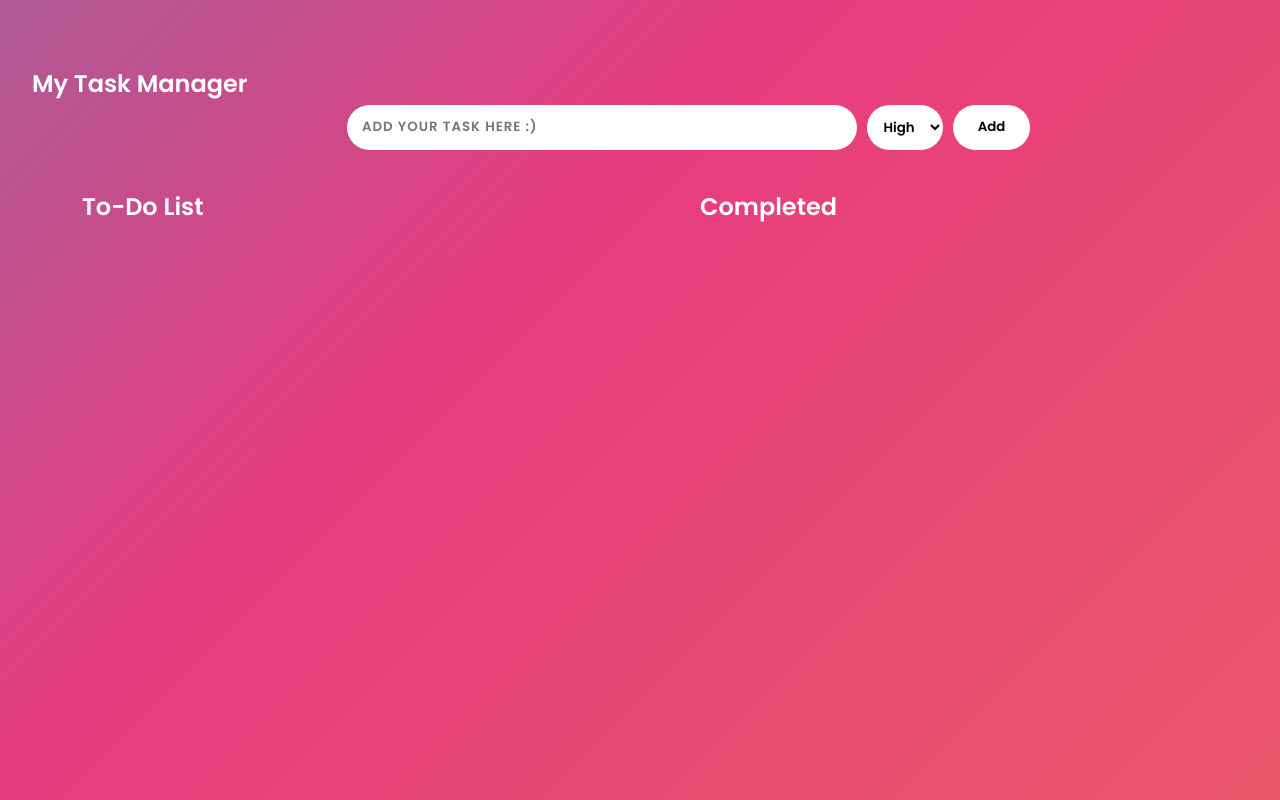
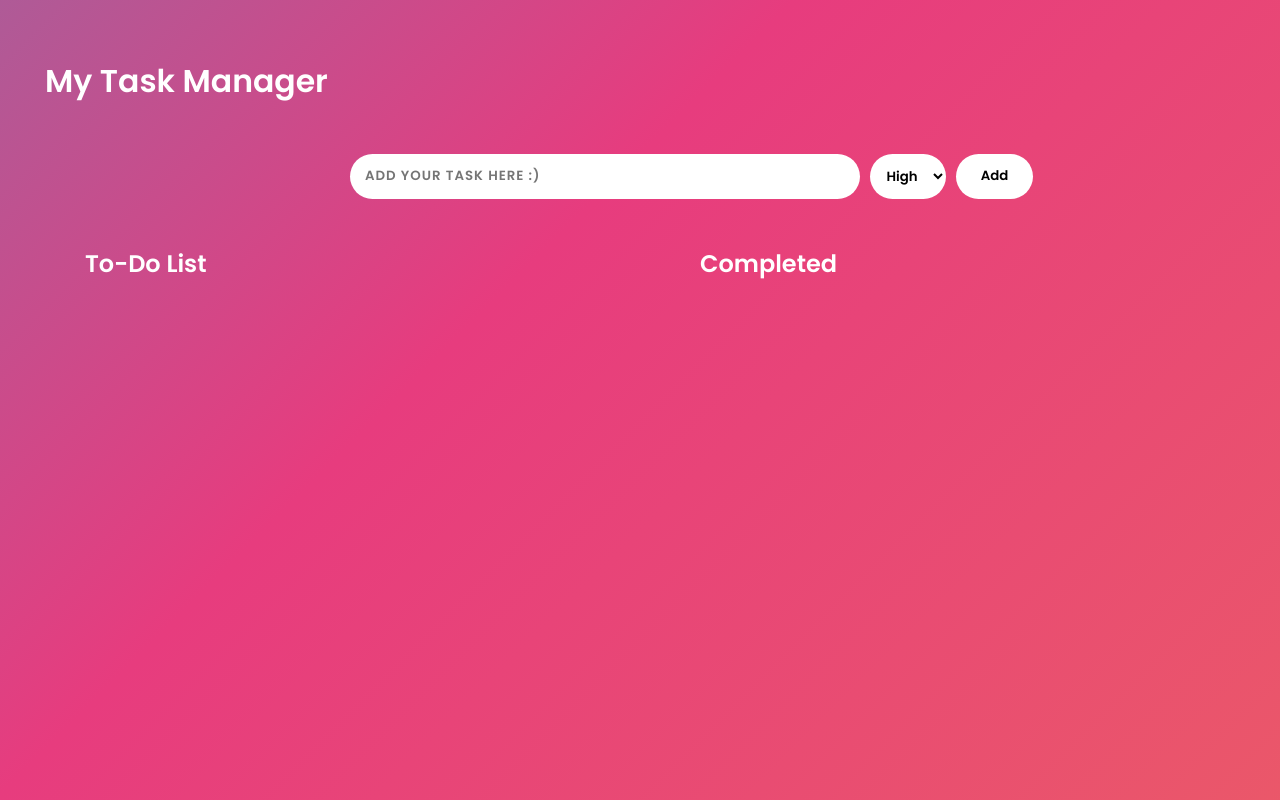
Before and after one commit to marwaoneis/task-manager-project, a plain HTML site: page index.html in a window 1280 px wide. Drawn offline with Linux system fonts and the light colour scheme.

Commit message:
modify styles

```diff
--- a/styles/index.css
+++ b/styles/index.css
@@ -19,7 +19,7 @@ body {
   line-height: 1.7;
   overflow-x: hidden;
   width: 100%;
-  padding: 32px;
+  padding: 35px;
   min-width: 100vh;
   color: var(--white);
 }
@@ -43,7 +43,13 @@ ul {
 .header nav {
   display: flex;
   position: relative;
-  padding: 32px 0;
+  padding: 20px 0;
+}
+
+.header .title {
+  margin-bottom: 45px;
+  margin-left: 10px;
+  font-size: 21px;
 }
 
 .header .new-task {
@@ -86,6 +92,7 @@ header .priorityDropdown {
 
 .container {
   margin: 50px;
+  padding-top: 20px;
 }
 
 .container .project-tasks {
```
